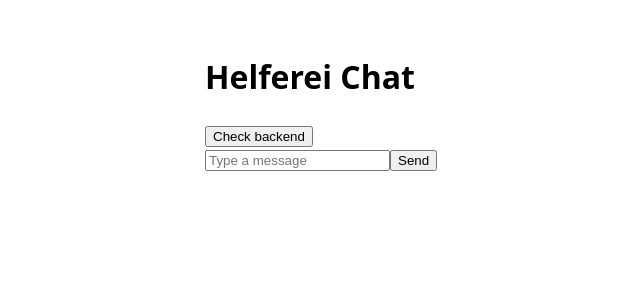
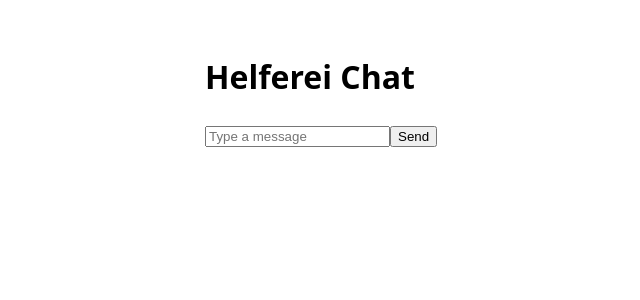
Before and after one commit to ReDILABMunich/Helferei, a React (Vite) app in the folder frontend/: page / in a window 1280 px wide. Shown: the top 300 px of the page, without its empty margins (131-771 px from the left). Built offline with nearby package versions, Linux system fonts and the light colour scheme.

Commit message:
Drop the temporary backend check button
It existed to prove the frontend could reach the backend. The chat
itself does that now, so the button and the ping helper are gone.

```diff
--- a/frontend/src/App.tsx
+++ b/frontend/src/App.tsx
@@ -1,6 +1,6 @@
 import { useState } from "react";
 import ReactMarkdown from "react-markdown";
-import { ping, sendChat } from "./lib/api";
+import { sendChat } from "./lib/api";
 import "./App.css";
 
 type Message = {
@@ -14,7 +14,6 @@ function App() {
   const [loading, setLoading] = useState(false);
   const [error, setError] = useState<string | null>(null);
   const [lastMessage, setLastMessage] = useState("");
-  const [backendMessage, setBackendMessage] = useState<string | null>(null);
   const [responseId, setResponseId] = useState<string | null>(null);
 
   async function send(text: string) {
@@ -46,29 +45,9 @@ function App() {
     await send(text);
   }
 
-  async function handlePing() {
-    setLoading(true);
-
-    try {
-      const message = await ping();
-      setBackendMessage(message);
-    } catch (err) {
-      console.log(err);
-      setBackendMessage("Could not reach the backend.");
-    } finally {
-      setLoading(false);
-    }
-  }
-
   return (
     <main className="app">
       <h1>Helferei Chat</h1>
-      <button
-        onClick={handlePing}
-        disabled={loading}>
-        Check backend
-      </button>
-      {backendMessage && <p>{backendMessage}</p>}
       <div>
         {messages.map((message, index) => (
           <div key={index} className="message">
--- a/frontend/src/lib/api.ts
+++ b/frontend/src/lib/api.ts
@@ -1,15 +1,4 @@
 const BASE_URL = import.meta.env.DEV ? "/api" : "https://helferei.onrender.com";
-
-export async function ping(): Promise<string> {
-  const response = await fetch(`${BASE_URL}/`);
-
-  if (!response.ok) {
-    throw new Error(`Request failed with status ${response.status}`);
-  }
-
-  const data = await response.json();
-  return data.message;
-}
 
 export type ChatReply = {
   answer: string;
```
